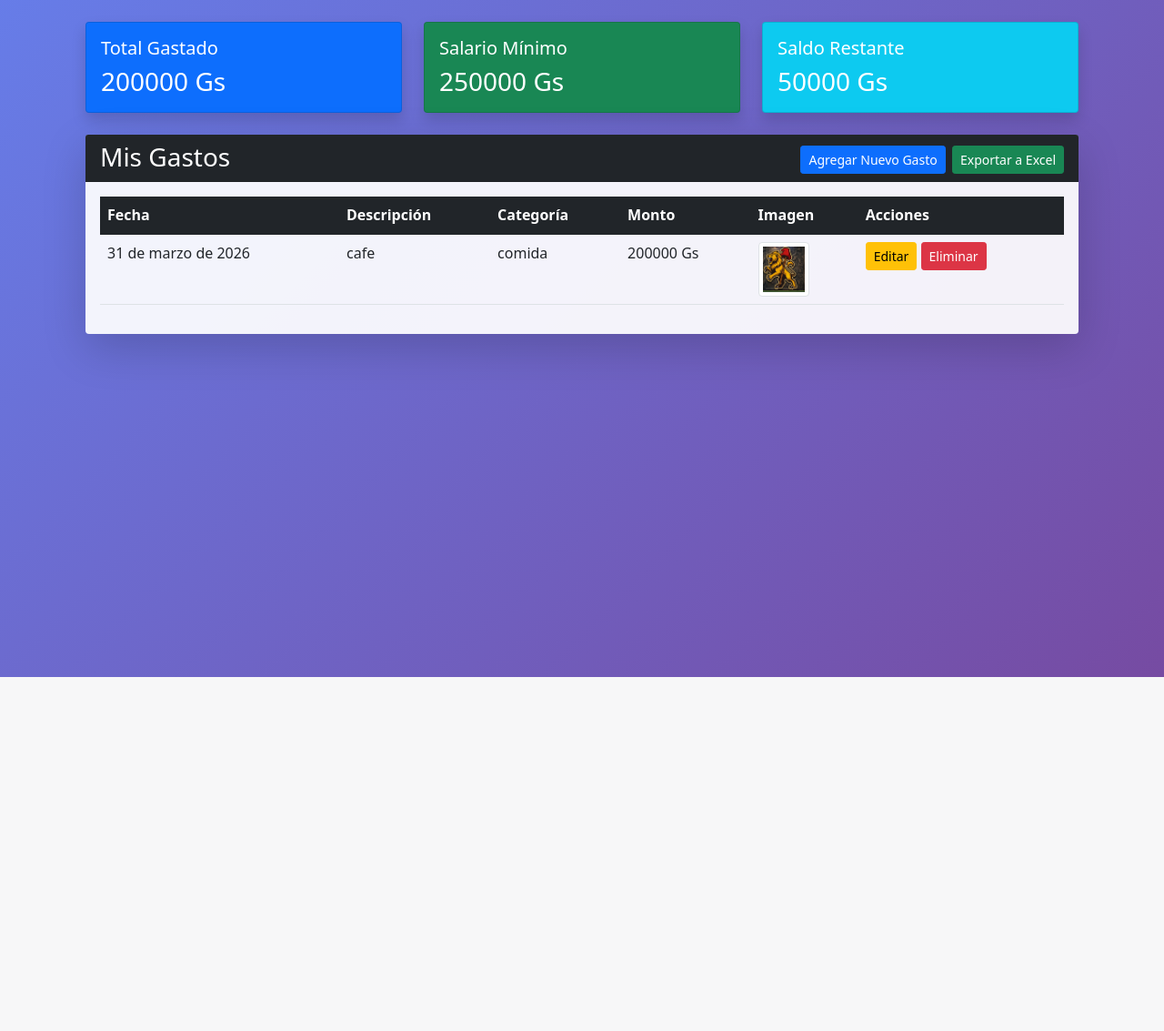
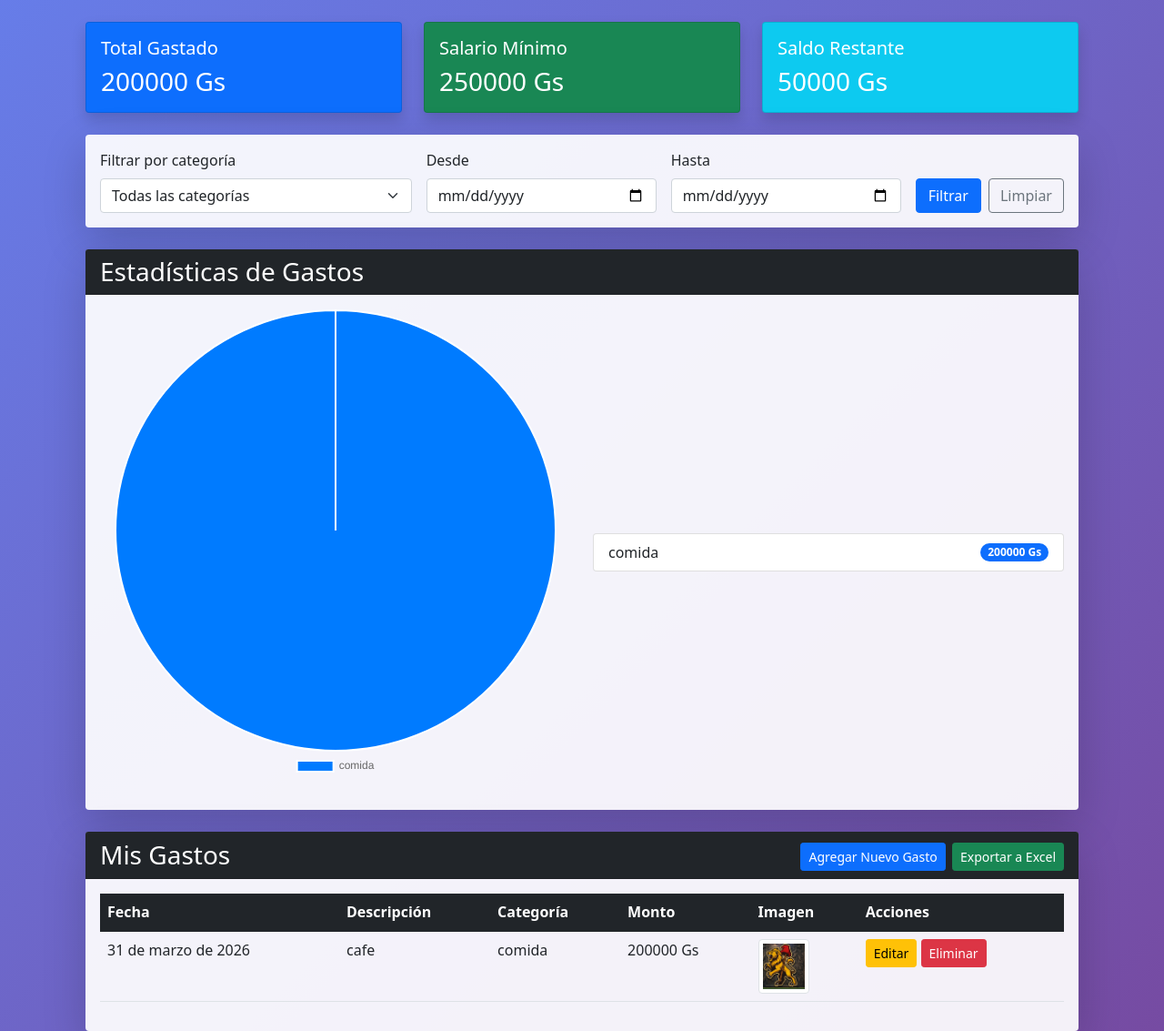
Before and after one commit to LuisMM727/gestion_gastos_personales, a Django app: page /expenses/ in a window 1280 px wide. Shown: the part 56-1189 px from the top of the page at 91% size. Before the commit the page ends 800 px from the top, so only its background shows below. Run offline with Django 5.2, Linux system fonts and the light colour scheme; a user stored in the database is signed in; data comes from the database, SQL or seed files in the repository; both versions use the stored data as it was after the commit.

Commit message:
Implementar filtrado de gastos por categoría y fecha en la lista de gastos, y actualizar la base de datos a SQLite.

```diff
--- a/members/templates/members/expense_list.html
+++ b/members/templates/members/expense_list.html
@@ -26,6 +26,61 @@
                 <div class="card-body">
                     <h5 class="card-title">Saldo Restante</h5>
                     <h3 class="card-text">{{ diferencia|floatformat:"-2" }} Gs</h3>
+                </div>
+            </div>
+        </div>
+    </div>
+    <div class="card shadow-lg border-0 rounded-lg mb-4">
+        <div class="card-body">
+            <form method="get" class="row g-3 align-items-end">
+                <div class="col-md-4">
+                    <label for="category" class="form-label">Filtrar por categoría</label>
+                    <select id="category" name="category" class="form-select">
+                        <option value="">Todas las categorías</option>
+                        {% for category in categories %}
+                            <option value="{{ category }}" {% if category == selected_category %}selected{% endif %}>{{ category }}</option>
+                        {% endfor %}
+                    </select>
+                </div>
+                <div class="col-md-3">
+                    <label for="date_from" class="form-label">Desde</label>
+                    <input type="date" id="date_from" name="date_from" value="{{ date_from }}" class="form-control">
+                </div>
+                <div class="col-md-3">
+                    <label for="date_to" class="form-label">Hasta</label>
+                    <input type="date" id="date_to" name="date_to" value="{{ date_to }}" class="form-control">
+                </div>
+                <div class="col-md-2 d-flex gap-2">
+                    <button type="submit" class="btn btn-primary w-100">Filtrar</button>
+                    <a href="{% url 'expense_list' %}" class="btn btn-outline-secondary w-100">Limpiar</a>
+                </div>
+            </form>
+        </div>
+    </div>
+    <div class="card shadow-lg border-0 rounded-lg mb-4">
+        <div class="card-header bg-dark text-white">
+            <h3 class="mb-0">Estadísticas de Gastos</h3>
+        </div>
+        <div class="card-body">
+            <div class="row">
+                <div class="col-md-6 mb-3">
+                    <canvas id="expenseChart" width="400" height="400"></canvas>
+                </div>
+                <div class="col-md-6">
+                    <div class="h-100 d-flex flex-column justify-content-center">
+                        {% if chart_items %}
+                            <ul class="list-group">
+                                {% for item in chart_items %}
+                                    <li class="list-group-item d-flex justify-content-between align-items-center">
+                                        {{ item.label }}
+                                        <span class="badge bg-primary rounded-pill">{{ item.value|floatformat:"-2" }} Gs</span>
+                                    </li>
+                                {% endfor %}
+                            </ul>
+                        {% else %}
+                            <div class="alert alert-info mb-0">No hay gastos suficientes para mostrar estadísticas.</div>
+                        {% endif %}
+                    </div>
                 </div>
             </div>
         </div>
@@ -83,4 +138,44 @@
         </div>
     </div>
 </div>
+{% if chart_items %}
+    {{ chart_items|json_script:'chartData' }}
+    <script src="https://cdn.jsdelivr.net/npm/chart.js"></script>
+    <script>
+        const chartData = JSON.parse(document.getElementById('chartData').textContent);
+        const chartLabels = chartData.map(item => item.label);
+        const chartValues = chartData.map(item => item.value);
+        const backgroundColors = [
+            '#007bff', '#28a745', '#ffc107', '#dc3545', '#6f42c1', '#17a2b8', '#fd7e14', '#20c997'
+        ];
+
+        new Chart(document.getElementById('expenseChart'), {
+            type: 'pie',
+            data: {
+                labels: chartLabels,
+                datasets: [{
+                    data: chartValues,
+                    backgroundColor: chartLabels.map((_, index) => backgroundColors[index % backgroundColors.length]),
+                    borderColor: '#ffffff',
+                    borderWidth: 2,
+                }]
+            },
+            options: {
+                responsive: true,
+                plugins: {
+                    legend: {
+                        position: 'bottom',
+                    },
+                    tooltip: {
+                        callbacks: {
+                            label: function(context) {
+                                return context.label + ': ' + Number(context.parsed).toFixed(2) + ' Gs';
+                            }
+                        }
+                    }
+                }
+            }
+        });
+    </script>
+{% endif %}
 {% endblock %}
--- a/members/views.py
+++ b/members/views.py
@@ -1,6 +1,7 @@
 from django.shortcuts import render, get_object_or_404, redirect
 from django.contrib.auth.decorators import login_required
 from django.contrib import messages
+from django.db.models import Sum
 from .models import Expense, UserProfile
 from .forms import ExpenseForm, UserRegisterForm, UserProfileForm
 
@@ -36,15 +37,39 @@ def home(request):
 @login_required
 def expense_list(request):
     expenses = Expense.objects.filter(user=request.user)
+    category_filter = request.GET.get('category', '')
+    date_from = request.GET.get('date_from', '')
+    date_to = request.GET.get('date_to', '')
+
+    if category_filter:
+        expenses = expenses.filter(category=category_filter)
+    if date_from:
+        expenses = expenses.filter(date__gte=date_from)
+    if date_to:
+        expenses = expenses.filter(date__lte=date_to)
+
     total_gastado = sum(expense.amount for expense in expenses)
     profile = UserProfile.objects.filter(user=request.user).first()
     salario_minimo = profile.salario_minimo if profile else 0
     diferencia = salario_minimo - total_gastado if salario_minimo > 0 else 0
+
+    categories = Expense.objects.filter(user=request.user).values_list('category', flat=True).distinct().order_by('category')
+    category_stats = expenses.values('category').annotate(total=Sum('amount')).order_by('category')
+    chart_items = [
+        {'label': item['category'], 'value': float(item['total'])}
+        for item in category_stats
+    ]
+
     return render(request, 'members/expense_list.html', {
         'expenses': expenses,
         'total_gastado': total_gastado,
         'salario_minimo': salario_minimo,
-        'diferencia': diferencia
+        'diferencia': diferencia,
+        'categories': categories,
+        'selected_category': category_filter,
+        'date_from': date_from,
+        'date_to': date_to,
+        'chart_items': chart_items,
     })
 
 @login_required
```
Also changed, not shown: gestion_gastos_personales/settings.py (+2 -11 lines), db.sqlite3.
